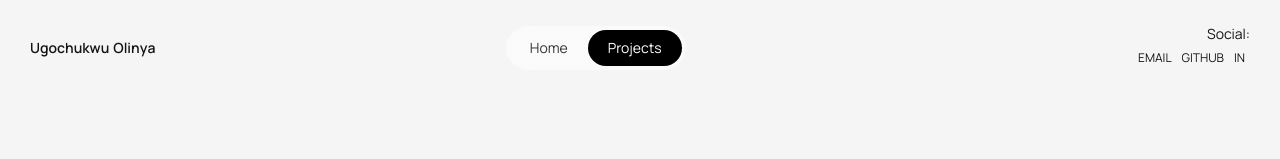
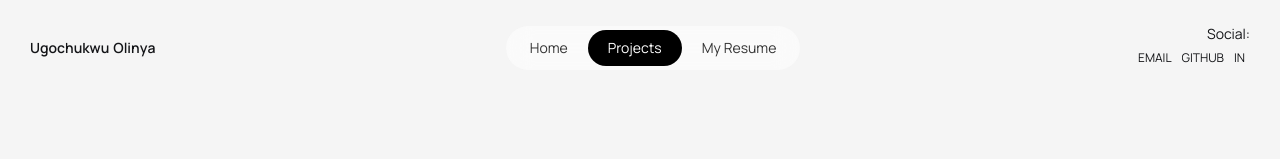
Before and after one commit to Ugochu1/yugee-portfolio, a Next.js app: page /projects in a window 1280 px wide. Shown: the top 159 px of the page. Built offline with nearby package versions, Linux system fonts and the light colour scheme.

Commit message:
add resume viewing

```diff
--- a/components/nodes/navbar/Navbar.tsx
+++ b/components/nodes/navbar/Navbar.tsx
@@ -28,7 +28,7 @@ const Navbar: FC = () => {
     } else {
       setActive("home");
     }
-    setDropped(false)
+    setDropped(false);
   }, [router.pathname]);
 
   return (
@@ -71,6 +71,13 @@ const Navbar: FC = () => {
                 Projects
               </p>
             </Link>
+            <Link
+              href="https://drive.google.com/file/d/1j_PwbA5-F5_2mfc0kkypMwYtnaAtJKpb/view?usp=sharing"
+              target="_blank"
+              rel="noopener noreferrer"
+            >
+              <p className={styles.link}>My Resume</p>
+            </Link>
           </div>
           <div className="flex flex-col lg:items-end items-center">
             <p className={styles.def}>Social:</p>
@@ -80,13 +87,21 @@ const Navbar: FC = () => {
                   EMAIL
                 </AnimRollup>
               </Link>
-              <Link href="https://github.com/Ugochu1" target="_blank" rel="noopener noreferrer">
+              <Link
+                href="https://github.com/Ugochu1"
+                target="_blank"
+                rel="noopener noreferrer"
+              >
                 {/* {JSON.stringify(scrollPos)} */}
                 <AnimRollup className="text-lg px-[7px] lg:text-[12px] lg:px-[5px]">
                   GITHUB
                 </AnimRollup>
               </Link>
-              <Link href="https://www.linkedin.com/in/olinya-ugochukwu-8a5b7a252/" target="_blank" rel="noopener noreferrer">
+              <Link
+                href="https://www.linkedin.com/in/olinya-ugochukwu-8a5b7a252/"
+                target="_blank"
+                rel="noopener noreferrer"
+              >
                 <AnimRollup className="text-lg px-[7px] lg:text-[12px] lg:px-[5px]">
                   IN
                 </AnimRollup>
```
